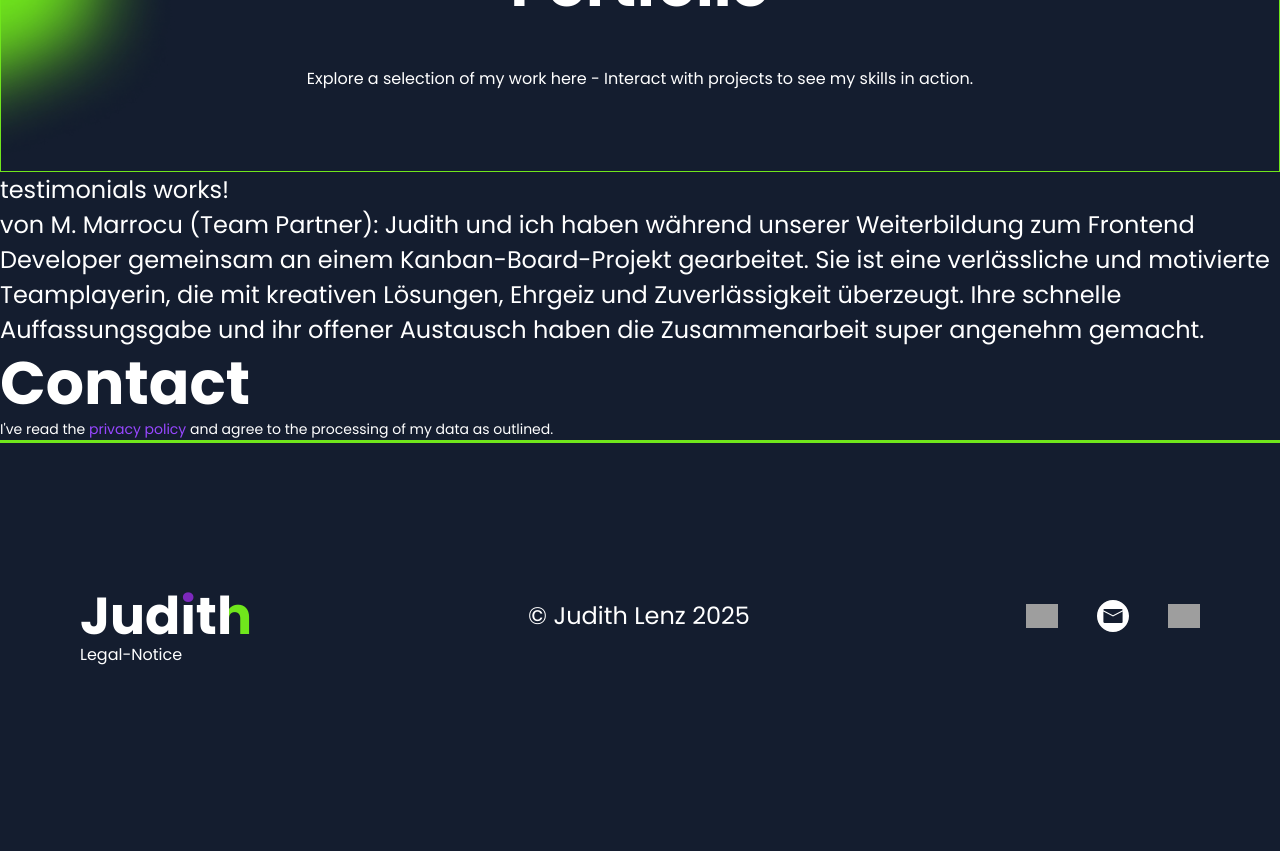
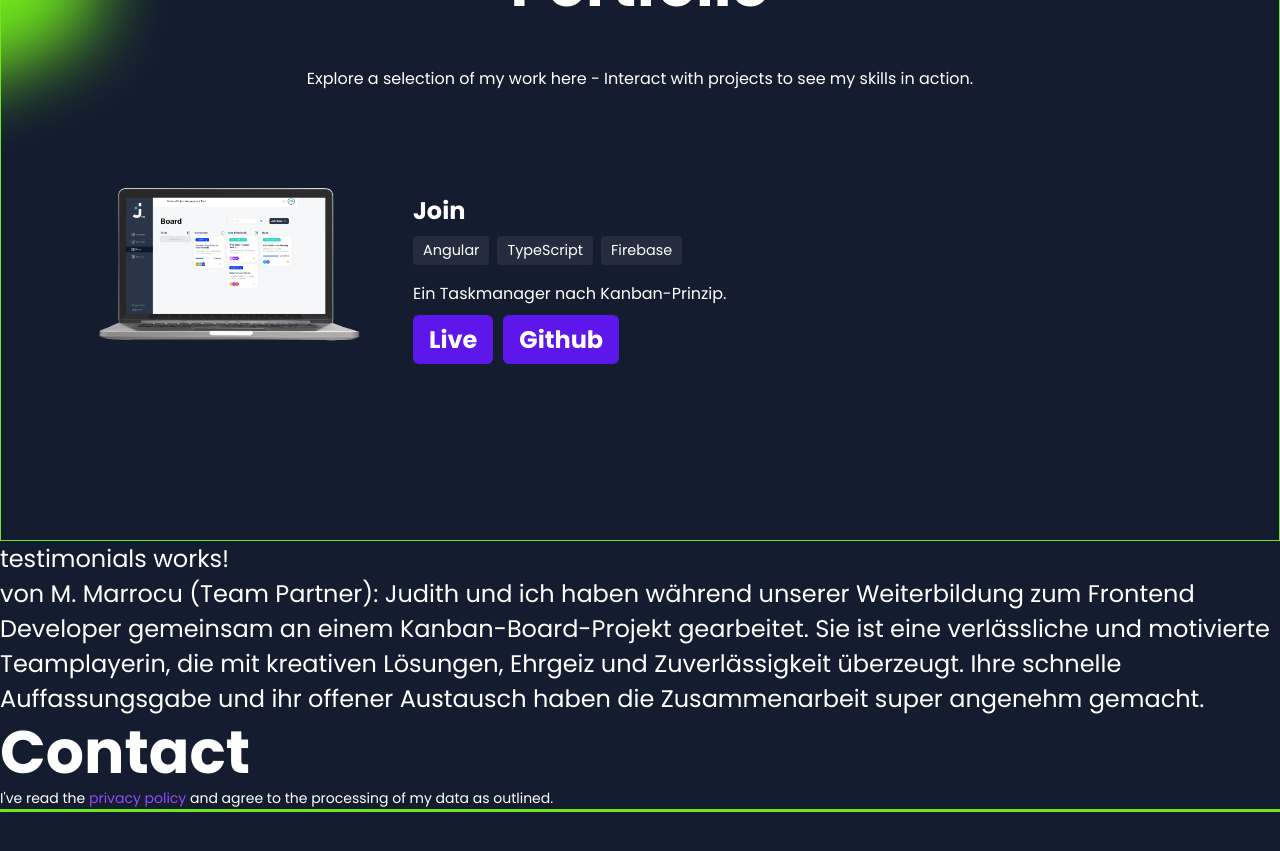
Before and after one commit to Judith-Lenz/portfolio, an Angular app: page / in a window 1280 px wide. Shown: the part 2400-3251 px from the top of the page. Before the commit the page ends 3213 px from the top, so only its background shows below. Built offline with nearby package versions, Linux system fonts and the light colour scheme; grey boxes are pictures that could not be loaded.

Commit message:
added portfolio first project

```diff
--- a/src/app/sections/portfolio/portfolio.component.html
+++ b/src/app/sections/portfolio/portfolio.component.html
@@ -7,4 +7,14 @@
     Explore a selection of my work here - Interact with projects to see my
     skills in action.
   </p>
+  <app-project-item
+    *ngFor="let project of projects"
+    [title]="project.title"
+    [description]="project.description"
+    [technologies]="project.technologies"
+    [imageUrl]="project.imageUrl"
+    [liveUrl]="project.liveUrl"
+    [githubUrl]="project.githubUrl"
+    [align]="project.align"
+  ></app-project-item>
 </section>
--- a/src/app/sections/portfolio/portfolio.component.ts
+++ b/src/app/sections/portfolio/portfolio.component.ts
@@ -1,12 +1,37 @@
 import { Component } from '@angular/core';
+import { CommonModule } from '@angular/common';
+import { ProjectItemComponent } from '../../shared/project-item/project-item.component';
+
+// 👇 Hier direkt darunter kommt das rein:
+type ProjectAlign = 'left' | 'right';
+
+interface Project {
+  title: string;
+  description: string;
+  technologies: string[];
+  imageUrl: string;
+  liveUrl: string;
+  githubUrl: string;
+  align: ProjectAlign;
+}
 
 @Component({
   selector: 'app-portfolio',
   standalone: true,
-  imports: [],
+  imports: [CommonModule, ProjectItemComponent],
   templateUrl: './portfolio.component.html',
-  styleUrl: './portfolio.component.scss'
+  styleUrls: ['./portfolio.component.scss'],
 })
 export class PortfolioComponent {
-
+  public projects: Project[] = [
+    {
+      title: 'Join',
+      description: 'Ein Taskmanager nach Kanban-Prinzip.',
+      technologies: ['Angular', 'TypeScript', 'Firebase'],
+      imageUrl: 'assets/image/Laptop_join2.png',
+      liveUrl: 'https://your-live-link.com',
+      githubUrl: 'https://github.com/your-repo',
+      align: 'left',
+    },
+  ];
 }
--- a/src/app/shared/project-item/project-item.component.html
+++ b/src/app/shared/project-item/project-item.component.html
@@ -1 +1,28 @@
-<p>project-item works!</p>
+<div class="project-item" [ngClass]="align">
+  <div class="image">
+    <img [src]="imageUrl" [alt]="title" />
+  </div>
+
+  <div class="text">
+    <h3 class="title">{{ title }}</h3>
+
+    <ul class="technologies">
+      <li *ngFor="let tech of technologies">{{ tech }}</li>
+    </ul>
+
+    <p class="description">{{ description }}</p>
+
+    <div class="buttons">
+      <a [href]="liveUrl" target="_blank" rel="noopener noreferrer" class="btn"
+        >Live</a
+      >
+      <a
+        [href]="githubUrl"
+        target="_blank"
+        rel="noopener noreferrer"
+        class="btn"
+        >Github</a
+      >
+    </div>
+  </div>
+</div>
--- a/src/app/shared/project-item/project-item.component.scss
+++ b/src/app/shared/project-item/project-item.component.scss
@@ -0,0 +1,83 @@
+.project-item {
+  display: flex;
+  gap: 2rem;
+  align-items: center;
+  justify-content: space-between;
+  margin: 40px 0;
+
+  &.right {
+    flex-direction: row-reverse;
+  }
+
+  &.left {
+    flex-direction: row;
+  }
+
+  .image img {
+    width: 100%;
+    max-width: 300px;
+    height: auto;
+    border-radius: 12px;
+  }
+
+  .text {
+    flex: 1;
+
+    .title {
+      font-size: 1.5rem;
+      font-weight: bold;
+      margin-bottom: 0.5rem;
+    }
+
+    .technologies {
+      list-style: none;
+      padding: 0;
+      display: flex;
+      flex-wrap: wrap;
+      gap: 0.5rem;
+
+      li {
+        background: #ffffff11;
+        padding: 4px 10px;
+        border-radius: 4px;
+        font-size: 0.9rem;
+      }
+    }
+
+    .description {
+      margin-top: 1rem;
+      font-size: 1rem;
+    }
+
+    .buttons {
+      margin-top: 1rem;
+
+      a {
+        margin-right: 10px;
+        padding: 8px 16px;
+        background-color: #5e17eb;
+        color: white;
+        text-decoration: none;
+        border-radius: 6px;
+        font-weight: bold;
+
+        &:hover {
+          background-color: #4c13c3;
+        }
+      }
+    }
+  }
+
+  @media (max-width: 768px) {
+    flex-direction: column !important;
+    text-align: center;
+
+    .image {
+      order: -1;
+    }
+
+    .buttons {
+      justify-content: center;
+    }
+  }
+}
```
Also changed, not shown: src/app/shared/project-item/project-item.component.ts (+11 -4 lines).
